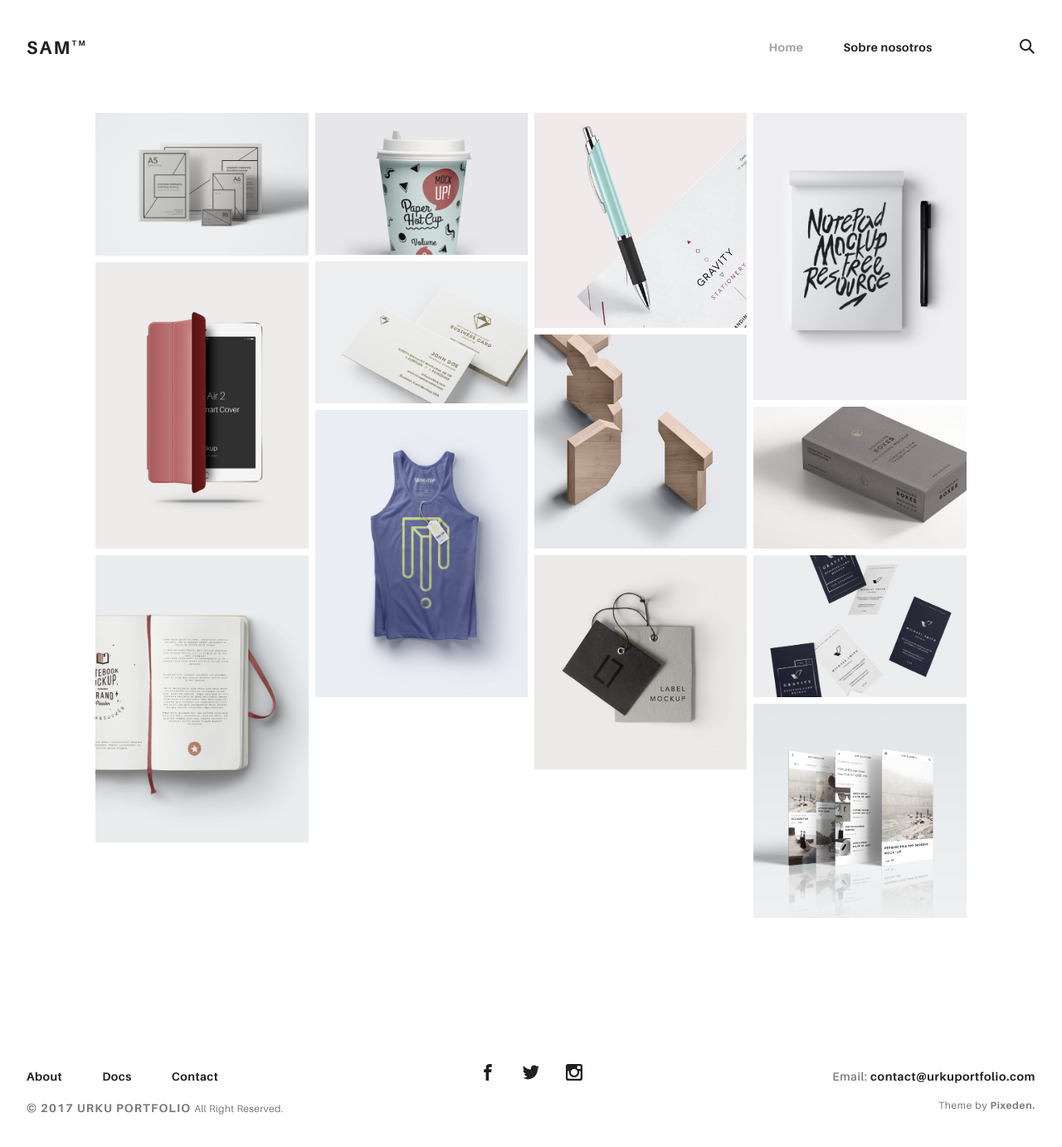
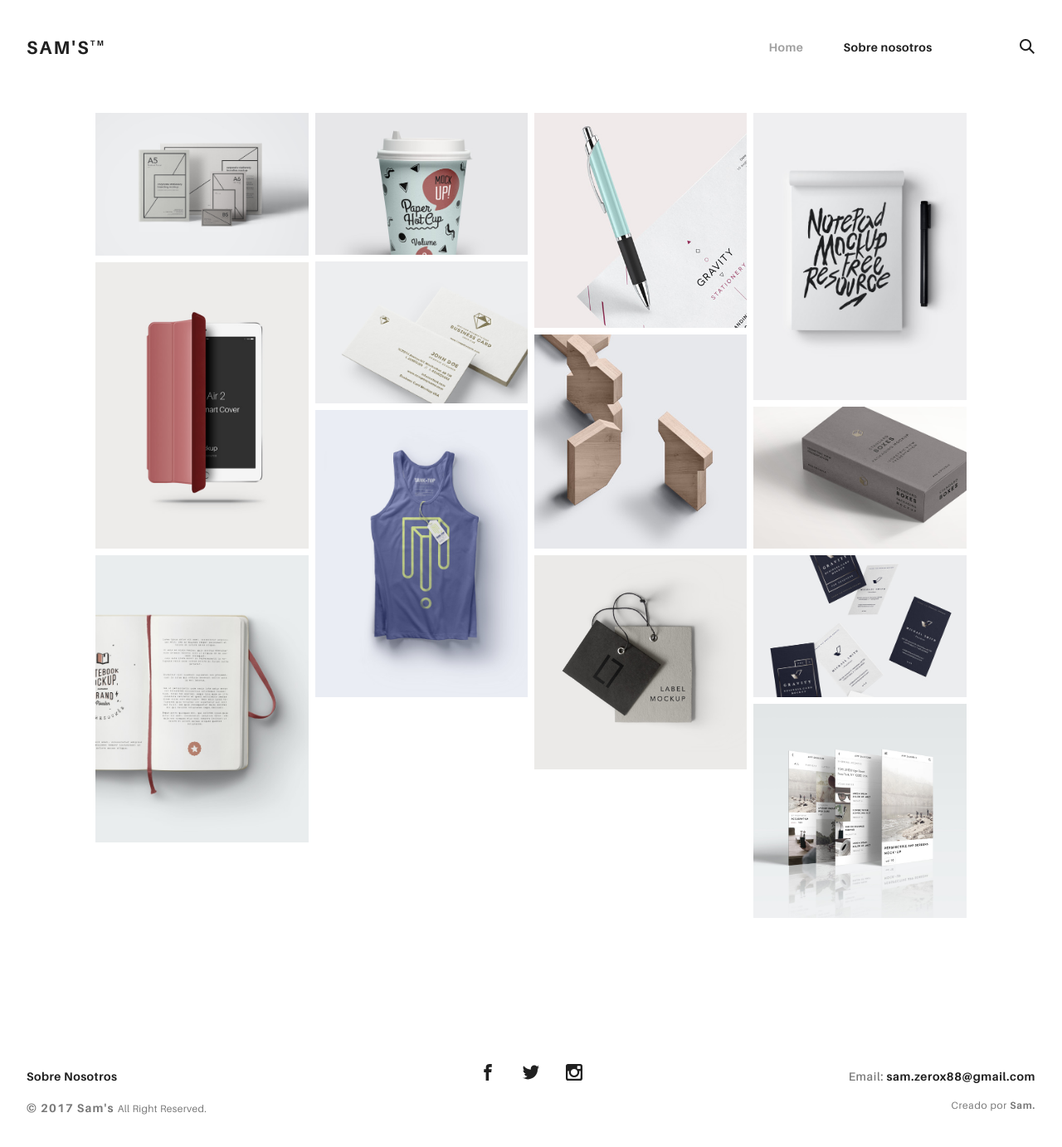
Before and after one commit to samzerox/Portafolio, an Angular app: page /#/home in a window 1280 px wide. Shown: the top 1382 px of the page at 83% size. Built offline with nearby package versions, Linux system fonts and the light colour scheme.

Commit message:
Servicio creado, header y footer

```diff
--- a/src/app/components/footer/footer.component.html
+++ b/src/app/components/footer/footer.component.html
@@ -2,29 +2,32 @@
   <div class="ae-grid ae-grid--collapse">
     <div class="ae-grid__item item-lg-4 au-xs-ta-center au-lg-ta-left">
       <ul class="rk-menu rk-footer-menu">
-        <li class="rk-menu__item"><a href="about.html" class="rk-menu__link">About</a>
-        </li>
-        <li class="rk-menu__item"><a href="documentation.html" class="rk-menu__link">Docs</a>
-        </li>
-        <li class="rk-menu__item"><a href="contact.html" class="rk-menu__link">Contact</a>
+        <li class="rk-menu__item">
+          <a [routerLink] ="['about']" class="rk-menu__link">Sobre Nosotros</a>
         </li>
       </ul>
-      <p class="rk-footer__text rk-footer__copy "> <span class="ae-u-bold">© </span><span class="ae-u-bolder">{{ anio }} URKU PORTFOLIO </span>All Right Reserved.</p>
+      <p class="rk-footer__text rk-footer__copy "> <span class="ae-u-bold">© </span><span class="ae-u-bolder">{{ anio }} {{ _is.info.titulo }} </span>All Right Reserved.</p>
     </div>
-    <div class="ae-grid__item item-lg-4 au-xs-ta-center"><a href="#0" class="rk-social-btn ">
+    <div class="ae-grid__item item-lg-4 au-xs-ta-center">
+      <a [href]=" _is.info.facebook" target="_blank" class="rk-social-btn ">
         <svg>
           <use xlink:href="assets/img/symbols.svg#icon-facebook"></use>
-        </svg></a><a href="#0" class="rk-social-btn ">
+        </svg>
+      </a>
+      <a [href]="_is.info.twitter" target="_blank" class="rk-social-btn ">
         <svg>
           <use xlink:href="assets/img/symbols.svg#icon-twitter"></use>
-        </svg></a><a href="#0" class="rk-social-btn ">
+        </svg>
+      </a>
+      <a [href]="_is.info.instagram" target="_blank" class="rk-social-btn ">
         <svg>
           <use xlink:href="assets/img/symbols.svg#icon-pinterest"></use>
-        </svg></a>
+        </svg>
+      </a>
     </div>
     <div class="ae-grid__item item-lg-4 au-xs-ta-center au-lg-ta-right">
-      <p class="rk-footer__text rk-footer__contact "> <span class="ae-u-bold">Email: </span><span class="ae-u-bolder"> <a href="#0" class="rk-dark-color ">contact@urkuportfolio.com </a></span></p>
-      <p class="rk-footer__text rk-footer__by">Theme by <a href="http://pixeden.com" class="ae-u-bolder">Pixeden.</a></p>
+      <p class="rk-footer__text rk-footer__contact "> <span class="ae-u-bold">Email: </span><span class="ae-u-bolder"> <a href="mailTo:{{ _is.info.email }}" class="rk-dark-color "> {{ _is.info.email }}</a></span></p>
+      <p class="rk-footer__text rk-footer__by">Creado por <a [href]="_is.info.pagina_autor" target="_blank" class="ae-u-bolder">{{ _is.info.nombre_corto }}.</a></p>
     </div>
   </div>
 </footer>
--- a/src/assets/data/info.pagina.json
+++ b/src/assets/data/info.pagina.json
@@ -1,10 +1,10 @@
   {
 
-    "titulo": "Sam",
+    "titulo": "Sam's",
     "email": "sam.zerox88@gmail.com",
     "nombre_corto": "Sam",
     "pagina_autor": "x",
-    "facebook":"https://facebook.com",
+    "facebook":"https://www.facebook.com/hiwatari.sam",
     "twitter": "https://twitter.com",
     "instagram": "https://www.instagram.com",
     "equipo_trabajo":[]
```
